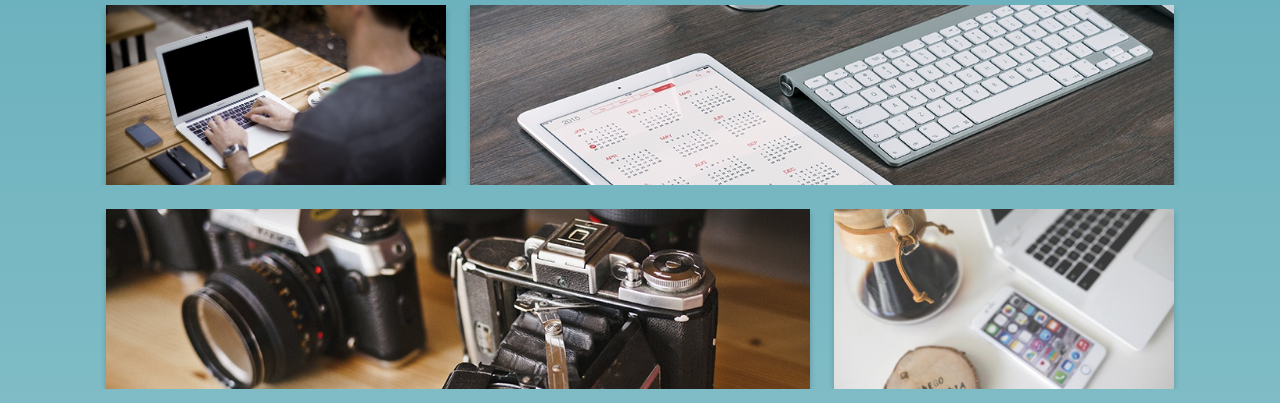
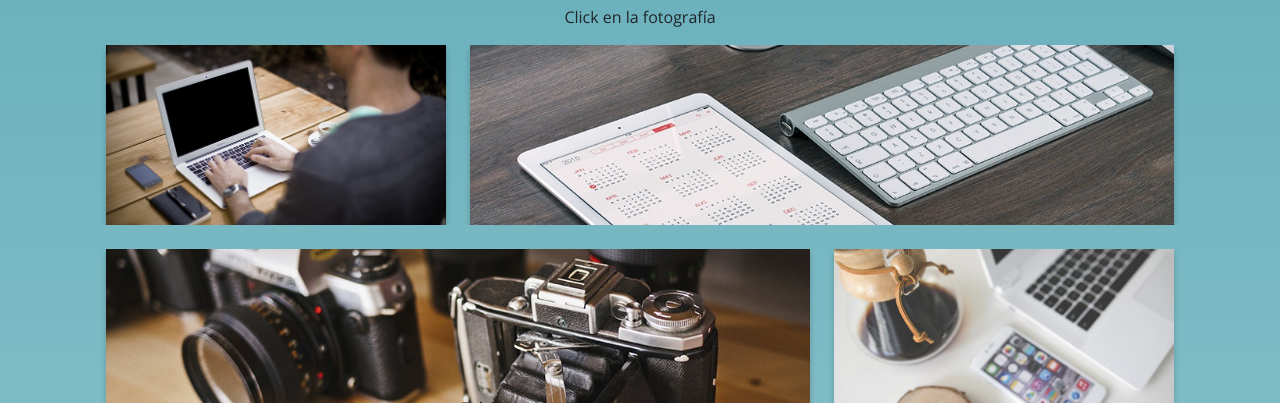
Before and after one commit to CristianSombra/Portafolioadaptable, a plain HTML site: page index.html in a window 1280 px wide. Shown: the part 697-1100 px from the top of the page. Drawn offline with nearby package versions, Linux system fonts and the light colour scheme.

Commit message:
Actualización

```diff
--- a/index.html
+++ b/index.html
@@ -115,6 +115,7 @@
 			<div class="row portafolio g-0 px-4 mb-5" id="Portafolio">
 				<div class="col">
 					<h2 class="titulo text-center py-5">Portafolio</h2>
+					<p class="nombre text-center">Click en la fotografía</p>
 					<div class="row galeria">
 						<!-- Imagen #1 -->
 						<div class="contenedor-imagen mb-4 col-6 col-lg-4">
```
